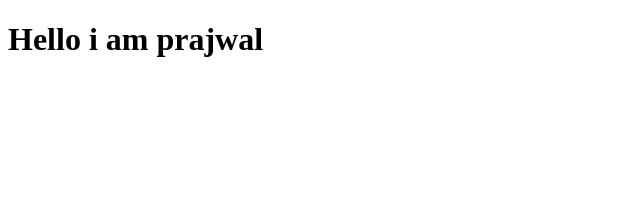
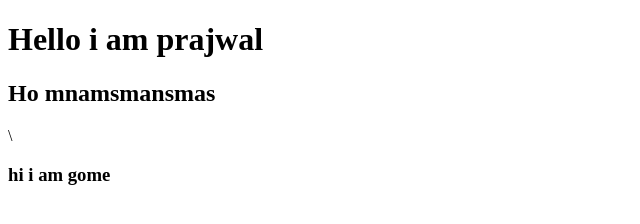
Before and after one commit to Prajwalkr-789/action-repo, a plain HTML site: page index.html in a window 1280 px wide. Shown: the whole page, without its empty margins (0-640 px from the left). Drawn offline with Linux system fonts and the light colour scheme.

Commit message:
test commit

```diff
--- a/index.html
+++ b/index.html
@@ -7,6 +7,8 @@
 </head>
 <body>
     <h1>Hello i am prajwal</h1>
+    <h2>Ho mnamsmansmas</h2>\
+    <h3>hi i am gome    </h3>
 
 </body>
 </html>
```
